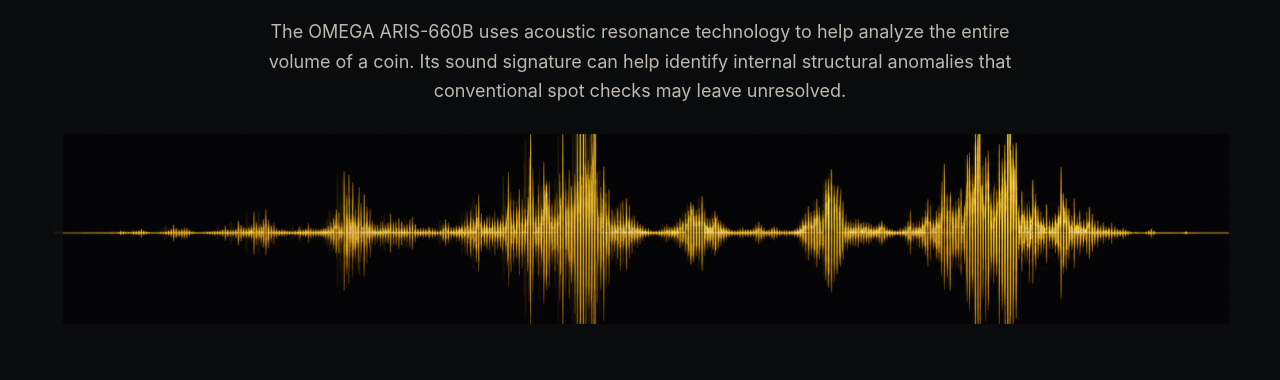
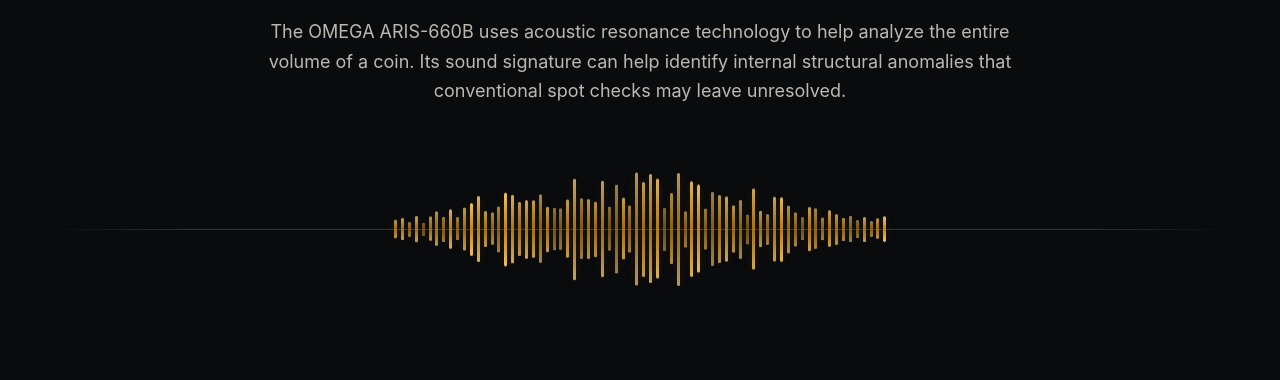
Before and after one commit to asingh228/WeinProducts, a React (Vite) app: page / in a window 1280 px wide. Shown: the part 1350-1730 px from the top of the page. Built offline with nearby package versions, Linux system fonts and the light colour scheme.

Commit message:
Replace waveform image with live animation

```diff
--- a/src/App.jsx
+++ b/src/App.jsx
@@ -33,6 +33,15 @@ const videos = [
   { title: 'AD 8', image: asset('assets/video-thumbnails/ad-8.jpg'), youtubeId: 'PIpwihO54ys' },
 ];
 const playlistIds = videos.map((video) => video.youtubeId);
+const waveformBars = Array.from({ length: 72 }, (_, index) => {
+  const center = 1 - Math.abs(index - 35.5) / 35.5;
+  const texture = Math.abs(Math.sin(index * 1.73) * .62 + Math.cos(index * .47) * .38);
+  return {
+    height: `${14 + center * 90 * (.34 + texture * .66)}%`,
+    delay: `${-(index % 13) * .11}s`,
+    duration: `${1.25 + (index % 9) * .13}s`,
+  };
+});
 
 function ComingSoon() {
   return <button className="coming" type="button" aria-label="Product coming soon">Coming soon</button>;
@@ -214,8 +223,9 @@ export function App() {
         <h2>Full-volume acoustic analysis.</h2>
         <p>The OMEGA ARIS-660B uses acoustic resonance technology to help analyze the entire volume of a coin. Its sound signature can help identify internal structural anomalies that conventional spot checks may leave unresolved.</p>
         <div className="waveform" aria-hidden="true">
-          <img src={asset('assets/generated/acoustic-waveform.png')} alt="" />
-          <img src={asset('assets/generated/acoustic-waveform.png')} alt="" />
+          {waveformBars.map((bar, index) => (
+            <span key={index} style={{ '--bar-height': bar.height, '--bar-delay': bar.delay, '--bar-duration': bar.duration }} />
+          ))}
         </div>
       </section>
 
```
Also changed, not shown: src/styles.css.
